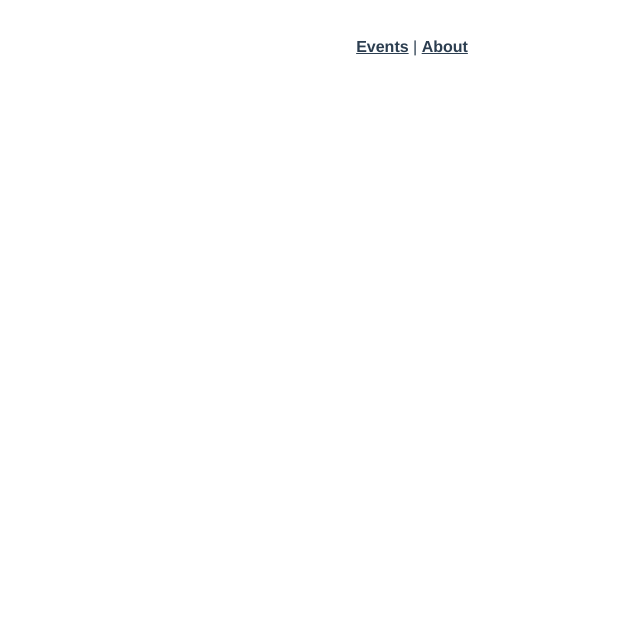
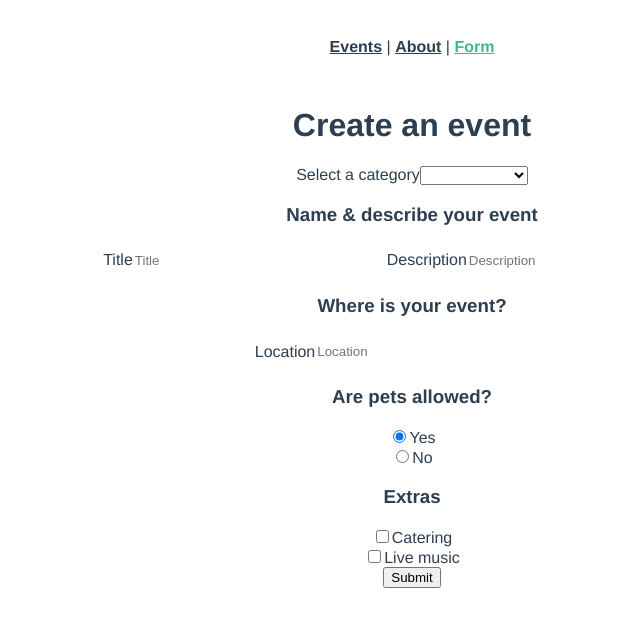
Before and after one commit to danielperkinsii/real-world-vue, a Vue app: page /form in a window 1280 px wide. Before the commit this address had no page. Shown: the top 626 px of the page, without its empty margins (228-868 px from the left). Built offline with nearby package versions, Linux system fonts and the light colour scheme.

Commit message:
made a simple form

```diff
--- a/src/App.vue
+++ b/src/App.vue
@@ -1,7 +1,8 @@
 <template>
   <div id="nav">
     <router-link :to="{ name: 'EventList' }">Events</router-link> |
-    <router-link :to="{ name: 'About' }">About</router-link>
+    <router-link :to="{ name: 'About' }">About</router-link> |
+    <router-link to="/form">Form</router-link>
   </div>
   <router-view />
 </template>
--- /dev/null
+++ b/src/components/BaseInput.vue
@@ -0,0 +1,34 @@
+<template>
+  <label v-if="label"> {{ label }}</label>
+  <input
+    v-bind="$attrs"
+    class="field"
+    :placeholder="label"
+    :value="modelValue"
+    @input="$emit('update:modelValue', $event.target.value)"
+  >
+</template>
+
+<script>
+export default {
+  props: {
+    label: {
+      type: String,
+      default: '',
+    },
+  },
+  modelBalue: {
+    type: [String, Number],
+    default: '',
+  },
+}
+</script>
+
+<style scoped>
+  .field {
+    box-shadow: 5px;
+    border: black;
+    height: 30px;
+    width: 250px;
+  }
+</style>
--- a/src/router/index.js
+++ b/src/router/index.js
@@ -2,6 +2,7 @@
 import EventList from "../views/EventList.vue";
 import EventDetails from "../views/EventDetails.vue";
 import About from "../views/About.vue";
+import SimpleForm from "../views/SimpleForm.vue";
 
 const routes = [
   {
@@ -19,6 +20,11 @@
     path: "/about",
     name: "About",
     component: About,
+  },
+  {
+    path: "/form",
+    name: "Form",
+    component: SimpleForm,
   }
 ];
 
--- a/src/views/EventList.vue
+++ b/src/views/EventList.vue
@@ -6,7 +6,7 @@
 </template>
 
 <script>
-import EventCard from '../components/EventCard'
+import EventCard from '../components/EventCard';
 import EventService from '../services/EventService';
 
 export default {
--- /dev/null
+++ b/src/views/SimpleForm.vue
@@ -0,0 +1,115 @@
+<template>
+  <div>
+    <h1>Create an event</h1>
+    <form>
+
+      <label>Select a category</label>
+      <select v-model="event.category">
+        <option
+          v-for="option in categories"
+          :value="option"
+          :key="option"
+          :selected="option === event.category"
+        >{{ option }}</option>
+      </select>
+
+      <h3>Name & describe your event</h3>
+
+      <BaseInput
+        v-model="event.title"
+        label="Title"
+        type="text"
+      />
+
+      <BaseInput
+        v-model="event.description"
+        label="Description"
+        type="text"
+      />
+
+      <h3>Where is your event?</h3>
+
+      <BaseInput
+          v-model="event.location"
+          label="Location"
+          type="text"
+        />
+
+      <h3>Are pets allowed?</h3>
+      <div>
+        <input
+            type="radio"
+            v-model="event.pets"
+            :value="1"
+            name="pets"
+          />
+        <label>Yes</label>
+      </div>
+
+      <div>
+        <input
+          type="radio"
+          v-model="event.pets"
+          :value="0"
+          name="pets"
+        />
+        <label>No</label>
+      </div>
+
+      <h3>Extras</h3>
+      <div>
+        <input
+          type="checkbox"
+          v-model="event.extras.catering"
+          class="field"
+        />
+        <label>Catering</label>
+      </div>
+
+      <div>
+        <input
+          type="checkbox"
+          v-model="event.extras.music"
+          class="field"
+        />
+        <label>Live music</label>
+      </div>
+
+      <button type="submit">Submit</button>
+    </form>
+  </div>
+</template>
+
+<script>
+import BaseInput from "../components/BaseInput"
+
+export default {
+  components: {
+    BaseInput,
+  },
+  data () {
+    return {
+      categories: [
+        'sustainability',
+        'nature',
+        'animal welfare',
+        'housing',
+        'education',
+        'food',
+        'community'
+      ],
+      event: {
+        category: '',
+        title: '',
+        description: '',
+        location: '',
+        pets: 1,
+        extras: {
+          catering: false,
+          music: false
+        }
+      }
+    }
+  }
+}
+</script>
```
Also changed, not shown: src/views/About.vue (line endings or trailing spaces).
